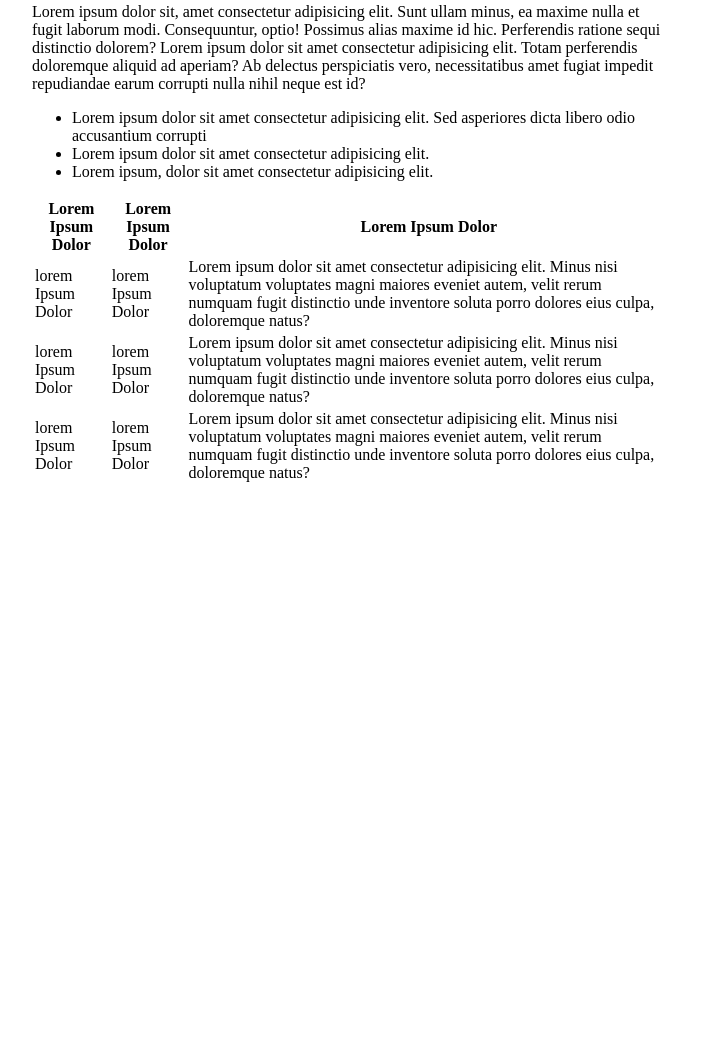
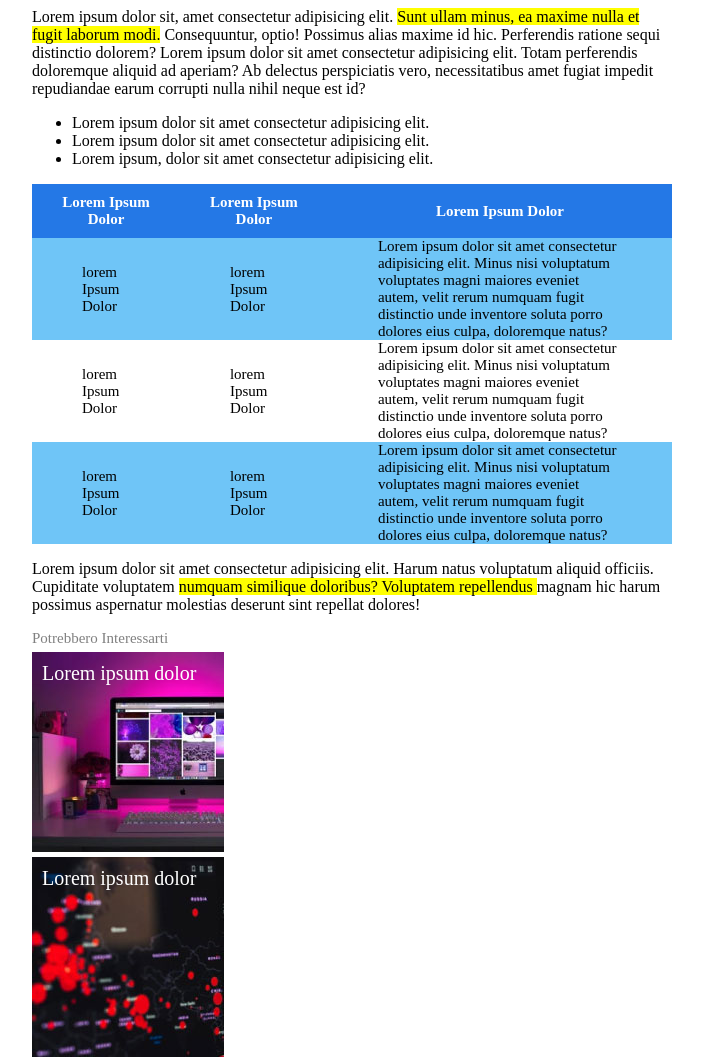
Before and after one commit to WalterFrongia/html-css-booleaner, a plain HTML site: page index.html in a window 1280 px wide. Shown: the part 532-1589 px from the top of the page, without its empty margins (288-991 px from the left). Before the commit the page ends 1017 px from the top, so only its background shows below. Drawn offline with Linux system fonts and the light colour scheme.

Commit message:
Progetto tim finito

```diff
--- a/css/style.css
+++ b/css/style.css
@@ -17,11 +17,60 @@ header h1{
 }
 #autore, #data-text{
     color:grey;
-    font-family: 'Noto Sans TC', sans-serif;
+    font-family: 'Suez One', serif;
     font-size:15px;
 }
 .immagini-tim img{
     object-fit: cover;
     width: 49%;
     height: 250px;
+    margin-top:5px;
 }
+#testo-evidenziato{
+    background-color: yellow;
+}
+table {
+    border-collapse: collapse;
+    width:100%;
+    text-align: left;
+}
+th{
+    text-align:center;
+    padding:10px;
+    background-color:rgb(36, 120, 230);
+    color:white;
+    font-size:15px;
+}
+td{
+    font-size:15px;
+    padding:0 50px;
+    margin:0;
+}
+#tbody{
+    background-color: #6fc5f7;
+}
+#consiglio-footer{
+    color:grey;
+    font-family: 'Suez One', serif;
+    font-size:15px;
+}
+.articolo-uno{
+    color:white;
+    font-size: 20px;
+    background-image: url(../img/monitor.jpg);
+    object-fit: cover;
+    width:30%;
+    height:200px;
+    margin: 5px 0;
+}
+.articolo-due{
+    color: white;
+    font-size:20px;
+    background-image: url(../img/graph.jpg);
+    object-fit: cover;
+    width:30%;
+    height:200px;
+}
+.testo-articoli{
+    padding:10px;
+}
--- a/index.html
+++ b/index.html
@@ -15,12 +15,15 @@
             <img id="logo"src="img/logo.svg" alt="">
         </div>
 
-        <h1>Internet deve essere al servizio del "bene pubblico: il manifesto di Tim Barners-Lee" </h1>
+        <h1>Internet deve essere al servizio del "bene pubblico: il manifesto di Tim Berners-Lee" </h1>
         <div id="autore">Scritto da <a href="nowhere.html"> The Booleaner</a></div>
         <div id="data-text">Il 10/10/20</div>
 
     </header>
 
+    <main>
+
+        <!--foto Tim Berners-->
         <section>
 
             <div class="immagini-tim">
@@ -33,30 +36,37 @@
 
         </section>
 
+        <!--testo evidenziato-->
         <section>
 
-        <p>Lorem ipsum dolor sit, amet consectetur adipisicing elit. Sunt ullam minus, ea maxime nulla et fugit laborum modi. Consequuntur, optio! Possimus alias maxime id hic. Perferendis ratione sequi distinctio dolorem? Lorem ipsum dolor sit amet consectetur adipisicing elit. Totam perferendis doloremque aliquid ad aperiam? Ab delectus perspiciatis vero, necessitatibus amet fugiat impedit repudiandae earum corrupti nulla nihil neque est id?</p>
+            <p>Lorem ipsum dolor sit, amet consectetur adipisicing elit. <span id="testo-evidenziato">Sunt ullam minus, ea maxime nulla et fugit laborum modi.</span> Consequuntur, optio! Possimus alias maxime id hic. Perferendis ratione sequi distinctio dolorem? Lorem ipsum dolor sit amet consectetur adipisicing elit. Totam perferendis doloremque aliquid ad aperiam? Ab delectus perspiciatis vero, necessitatibus amet fugiat impedit repudiandae earum corrupti nulla nihil neque est id?</p>
 
         </section>
 
+        <!--lista non ordinata-->
         <section>
 
             <ul>
-            <li>Lorem ipsum dolor sit amet consectetur adipisicing elit. Sed asperiores dicta libero odio accusantium corrupti</li>
-            <li>Lorem ipsum dolor sit amet consectetur adipisicing elit. </li>
-            <li>Lorem ipsum, dolor sit amet consectetur adipisicing elit. </li>
+                <li>Lorem ipsum dolor sit amet consectetur adipisicing elit.</li>
+                <li>Lorem ipsum dolor sit amet consectetur adipisicing elit.</li>
+                <li>Lorem ipsum, dolor sit amet consectetur adipisicing elit.</li>
             </ul>
 
         </section>
 
+        <!--tabella-->
         <section>
             <table>
+                <thead>
                     <tr>
                         <th>Lorem Ipsum Dolor</th>
                         <th>Lorem Ipsum Dolor</th>
                         <th>Lorem Ipsum Dolor</th>
                     </tr>
-            <tr>
+                </thead>
+
+                <tbody>
+                    <tr id="tbody">
                         <td>lorem Ipsum Dolor</td>
                         <td>lorem Ipsum Dolor</td>
                         <td>Lorem ipsum dolor sit amet consectetur adipisicing elit. Minus nisi voluptatum voluptates magni maiores eveniet autem, velit rerum numquam fugit distinctio unde inventore soluta porro dolores eius culpa, doloremque natus?</td>
@@ -66,12 +76,39 @@
                         <td>lorem Ipsum Dolor</td>
                         <td>Lorem ipsum dolor sit amet consectetur adipisicing elit. Minus nisi voluptatum voluptates magni maiores eveniet autem, velit rerum numquam fugit distinctio unde inventore soluta porro dolores eius culpa, doloremque natus?</td>
                     </tr>
-            <tr>
+                    <tr id="tbody">
                         <td>lorem Ipsum Dolor</td>
                         <td>lorem Ipsum Dolor</td>
                         <td>Lorem ipsum dolor sit amet consectetur adipisicing elit. Minus nisi voluptatum voluptates magni maiores eveniet autem, velit rerum numquam fugit distinctio unde inventore soluta porro dolores eius culpa, doloremque natus?</td>
                     </tr>
+                </tbody>
+
             </table>
+
         </section>
+
+        <section>
+            <p>Lorem ipsum dolor sit amet consectetur adipisicing elit. Harum natus voluptatum aliquid officiis. Cupiditate voluptatem <span id="testo-evidenziato">numquam similique doloribus? Voluptatem repellendus </span>magnam hic harum possimus aspernatur molestias deserunt sint repellat dolores!</p>
+        </section>
+
+    </main>
+
+    <footer>
+
+        <div id="consiglio-footer">Potrebbero Interessarti</div>
+
+        <div class="articoli">
+
+            <div class="articolo-uno">
+                <div class="testo-articoli">Lorem ipsum dolor</div>
+            </div>
+            <div class="articolo-due">
+                <div class="testo-articoli">Lorem ipsum dolor</div>
+            </div>
+
+        </div>
+
+    </footer>
+
 </body>
 </html>
```
Lines whose indentation alone changed are shown as unchanged.
